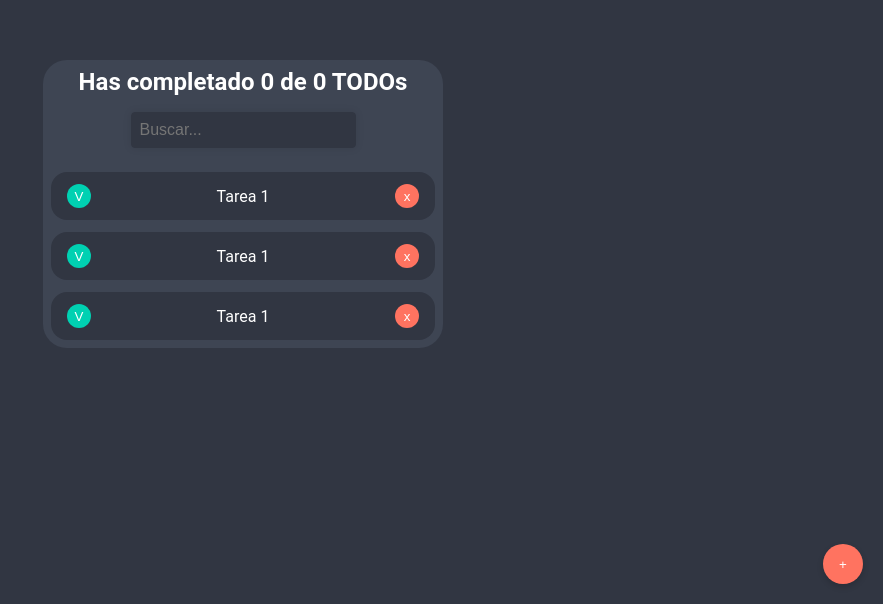
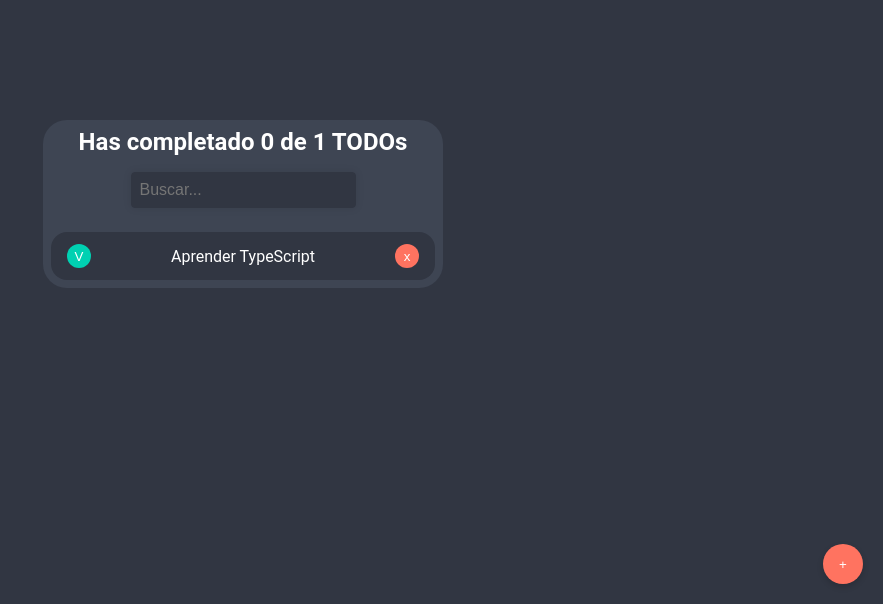
Before and after one commit to bacallaV/learning-reactjs, a React (Vite) app in the folder projects/01-todo-app/: page / in a window 1280 px wide. Shown: the part 196-800 px from the top of the page, without its empty margins (397-1280 px from the left). Built offline with nearby package versions, Linux system fonts and the light colour scheme.

Commit message:
feat: :sparkles: state for todoItem and searchbar

```diff
--- a/projects/01-todo-app/src/App.tsx
+++ b/projects/01-todo-app/src/App.tsx
@@ -1,6 +1,7 @@
 // import { useState } from 'react'
 // import reactLogo from './assets/react.svg'
 // import viteLogo from '/vite.svg'
+import { useState } from 'react'
 import './App.css'
 
 import AddButton from './components/AddButton/AddButton'
@@ -9,16 +10,53 @@ import Searchbar from './components/Searchbar/Searchbar'
 import TodoItem from './components/TodoItem/TodoItem'
 
 function App() {
+  const [searchValue, setSearchValue] = useState('');
+
+  const [todos, setTodos] = useState<{
+    label: string;
+    completed: boolean;
+  }[]>([
+    { label: 'Aprender TypeScript', completed: false },
+  ]);
+
+  const handleSearch = (searchValue: string) => {
+    setSearchValue(searchValue);
+  };
+
+  const handleCompleteTodo = (index: number) => {
+    const newTodos = [...todos];
+    newTodos[index].completed = !newTodos[index].completed;
+    setTodos(newTodos);
+  };
+
+  const handleRemoveTodo = (index: number) => {
+    const newTodos = todos.filter((_, i) => i!== index);
+    setTodos(newTodos);
+  };
+
   return (
     <div className='app'>
-      <Counter total={0} completed={0} />
+      <Counter
+        total={todos.length}
+        completed={todos.filter(todo => todo.completed).length}
+      />
 
-      <Searchbar />
+      <Searchbar onSearch={handleSearch} />
 
       <ul className='todoList'>
-        <TodoItem />
-        <TodoItem />
-        <TodoItem />
+        {todos.map((todo, index) => (
+          <TodoItem
+            key={index}
+            label={todo.label}
+            completed={todo.completed}
+            onCompleted={() => {
+              handleCompleteTodo(index);
+            }}
+            onRemove={() => {
+              handleRemoveTodo(index);
+            }}
+          />
+        ))}
       </ul>
 
       <AddButton />
--- a/projects/01-todo-app/src/components/Searchbar/Searchbar.tsx
+++ b/projects/01-todo-app/src/components/Searchbar/Searchbar.tsx
@@ -1,8 +1,21 @@
-import React from 'react'
+import { ChangeEvent } from 'react';
 import './Searchbar.css'
 
-export default function Searchbar() {
+interface SearchbarProps {
+  onSearch: (searchValue: string) => void;
+}
+export default function Searchbar({
+  onSearch,
+}: SearchbarProps) {
+  const handleSearchChange = (event: ChangeEvent<HTMLInputElement>) => {
+    onSearch(event.target.value);
+  };
+
   return (
-    <input type="text" placeholder="Buscar..." />
+    <input
+      type="text"
+      placeholder="Buscar..."
+      onChange={handleSearchChange}
+    />
   )
 }
--- a/projects/01-todo-app/src/components/TodoItem/TodoItem.tsx
+++ b/projects/01-todo-app/src/components/TodoItem/TodoItem.tsx
@@ -1,12 +1,25 @@
 import React from 'react'
 import './TodoItem.css'
 
-export default function TodoItem() {
+interface TodoItemProps {
+  label: string;
+  completed: boolean;
+  onCompleted: () => void;
+  onRemove: () => void;
+}
+export default function TodoItem({
+  label,
+  completed,
+  onCompleted,
+  onRemove,
+}: TodoItemProps) {
   return (
     <li className='ti-item'>
-      <button className='ti-complete-button'>V</button>
-      <p className='ti-label'>Tarea 1</p>
-      <button className='ti-remove-button'>x</button>
+      <button className='ti-complete-button' type='button' onClick={onCompleted}>V</button>
+
+      <p className={`ti-label ${completed && 'ti-label-completed'}`}> {label} </p>
+
+      <button className='ti-remove-button' type='button' onClick={onRemove}>x</button>
     </li>
   )
 }
```
